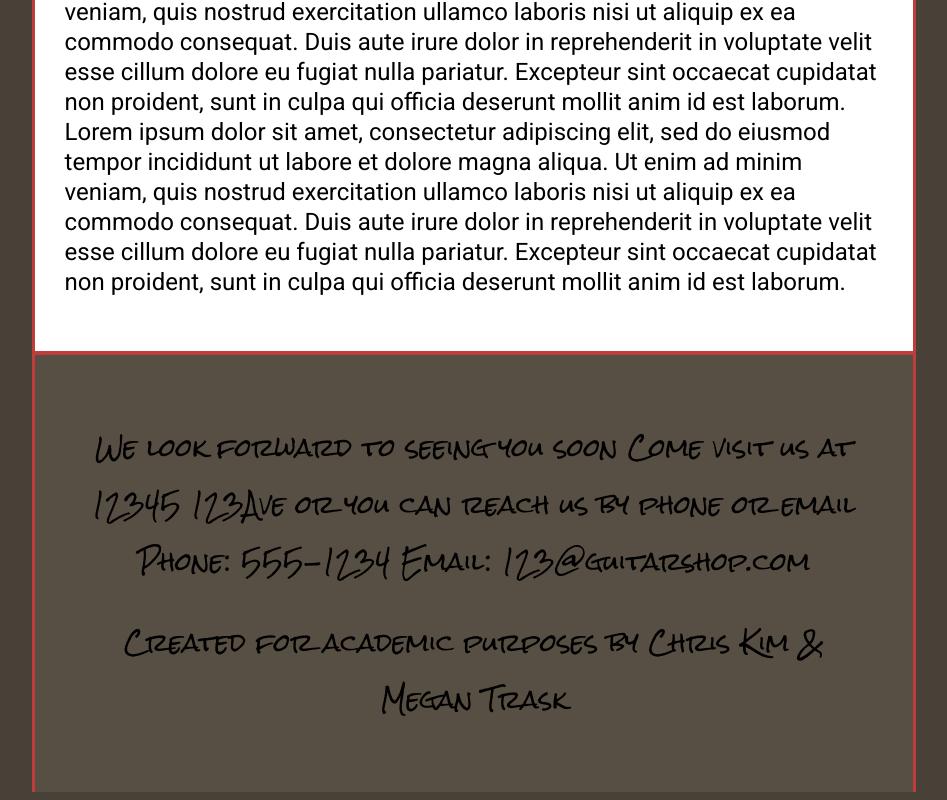
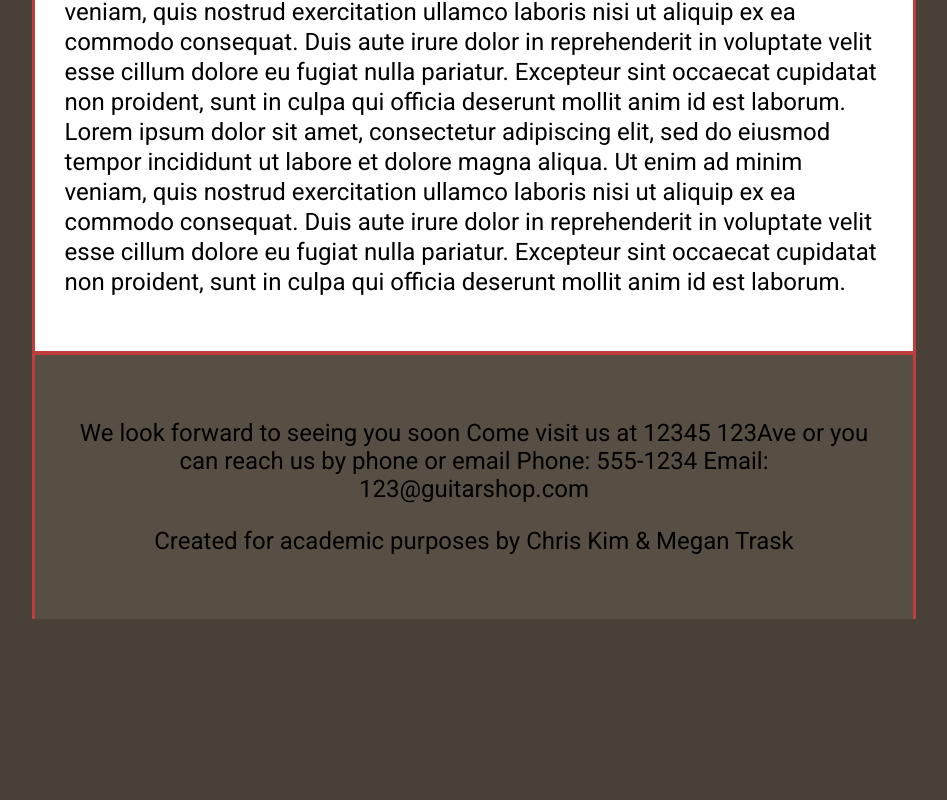
Before and after one commit to 95Stardust/business-brochure, a website: page dev/index.html in a window 1280 px wide. Shown: the part 1359-2159 px from the top of the page, without its empty margins (166-1113 px from the left). After the commit the page ends 1986 px from the top, so only its background shows below. Drawn offline with nearby package versions, Linux system fonts and the light colour scheme; files that its build step writes are made by us from their sources; files whose address does not match are found by name.

Commit message:
Update to footer font

```diff
--- a/dev/scss/_typography.scss
+++ b/dev/scss/_typography.scss
@@ -24,5 +24,5 @@ section {
 }
 
 footer {
-    font-family:'rock_saltregular';
+    font-family:"Roboto", sans-serif;
 }
```
